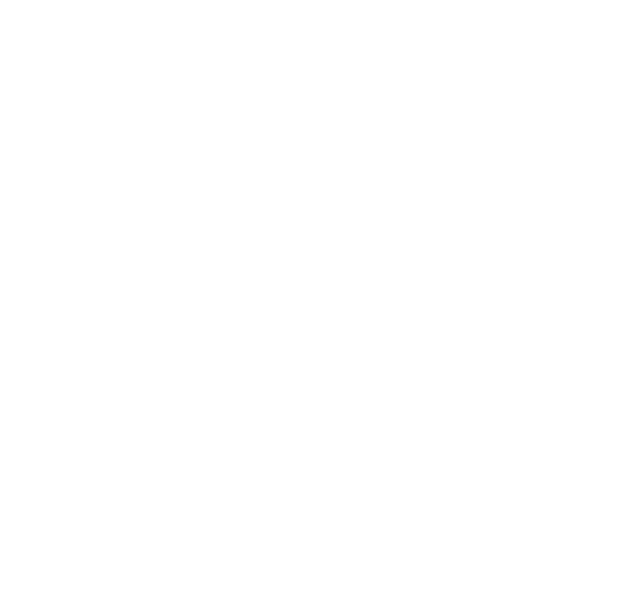
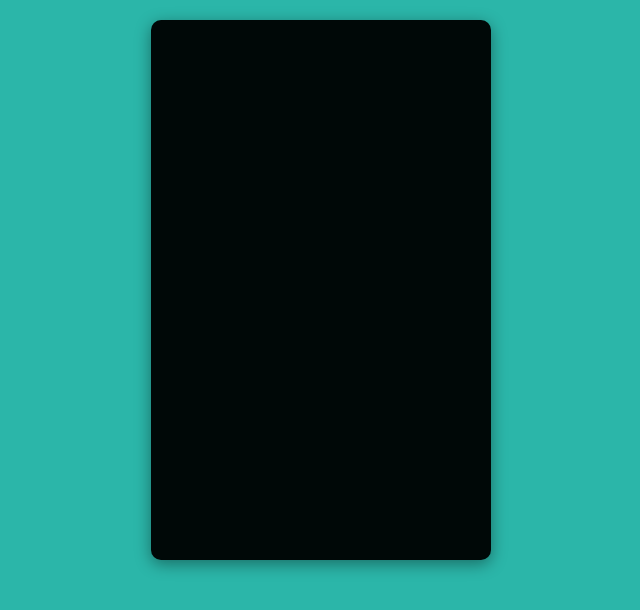
Before and after one commit to SomayyehGhassemipour/react-calculator, a React (Create React App) app: page / in a window 1280 px wide. Shown: the top 610 px of the page, without its empty margins (319-959 px from the left). Built offline with nearby package versions, Linux system fonts and the light colour scheme.

Commit message:
Added Wrapper component

```diff
--- a/src/App.js
+++ b/src/App.js
@@ -1,9 +1,12 @@
-import logo from './logo.svg';
+
 import './App.css';
-
+import Wrapper from './components/Wrapper';
 function App() {
   return (
     <div className="App">
+      <Wrapper>
+
+      </Wrapper>
     </div>
   );
 }
--- /dev/null
+++ b/src/components/Wrapper.css
@@ -0,0 +1,8 @@
+.wrapper {
+	width: 340px;
+	height: 540px;
+	border-radius: 10px;
+	background-color: #000807;
+	margin: 20px auto;
+	box-shadow: 0 4px 16px 0 rgba(0, 0, 0, 0.4);
+}
--- /dev/null
+++ b/src/components/Wrapper.js
@@ -0,0 +1,12 @@
+import React from 'react';
+import './Wrapper.css'
+
+function Wrapper({children}) {
+  return (
+    <div className='wrapper'>
+      {children}
+    </div>
+  );
+}
+
+export default Wrapper;
--- a/src/index.css
+++ b/src/index.css
@@ -5,6 +5,7 @@
 		sans-serif;
 	-webkit-font-smoothing: antialiased;
 	-moz-osx-font-smoothing: grayscale;
+	background-color: #2bb6a9;
 }
 
 code {
```
Also changed, not shown: src/App.css (indentation only), src/logo.svg (deleted). Lines whose indentation alone changed are shown as unchanged.
